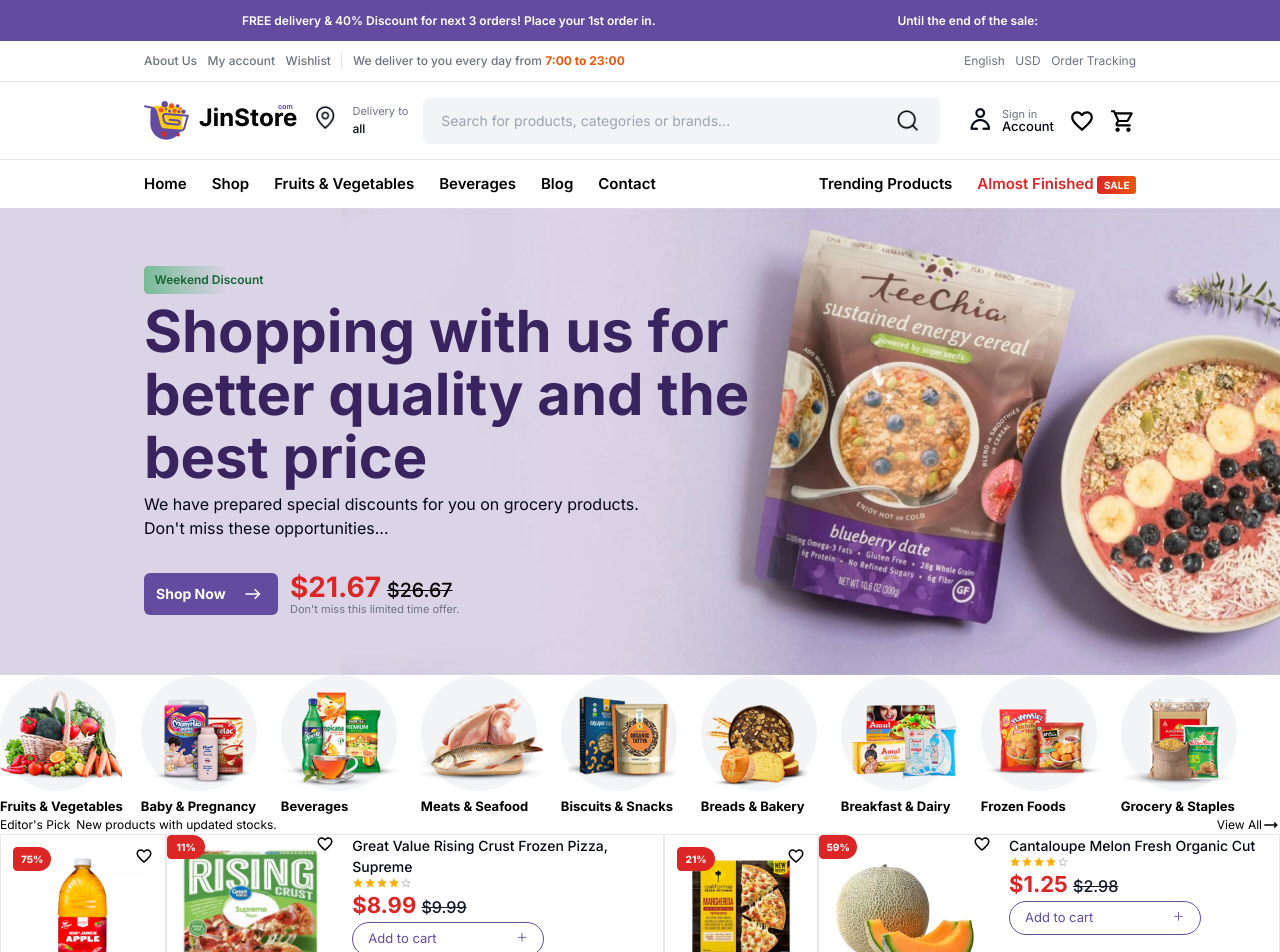
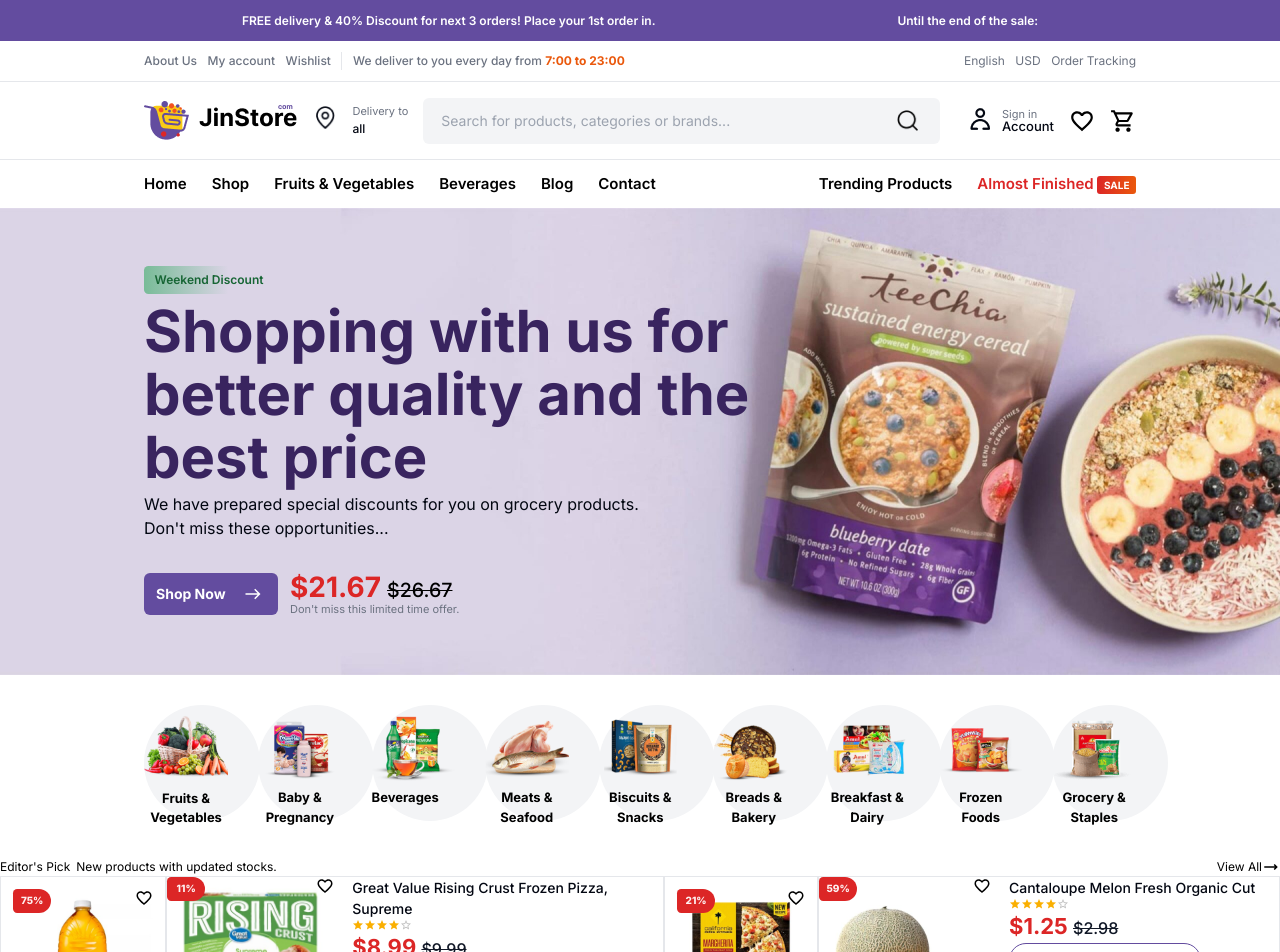
Before and after one commit to s41wanchana/jinstore, a Next.js app: page / in a window 1280 px wide. Shown: the top 952 px of the page. Built offline with nearby package versions, Linux system fonts and the light colour scheme.

Commit message:
fix: adjust padding and gap in categories component

```diff
--- a/src/components/landing-page/categories-nav/Categories.jsx
+++ b/src/components/landing-page/categories-nav/Categories.jsx
@@ -2,7 +2,10 @@
 
 export default function Categories() {
   return (
-    <div id="categories-nav-container" className="flex gap-6">
+    <div
+      id="categories-nav-container"
+      className="flex justify-between gap-[30px] px-48 py-10"
+    >
       <Tag
         id={"fruit-n-vegies-nav"}
         imageUrl={"/images/categories-img/fruit-n-vegies-category.png"}
```
